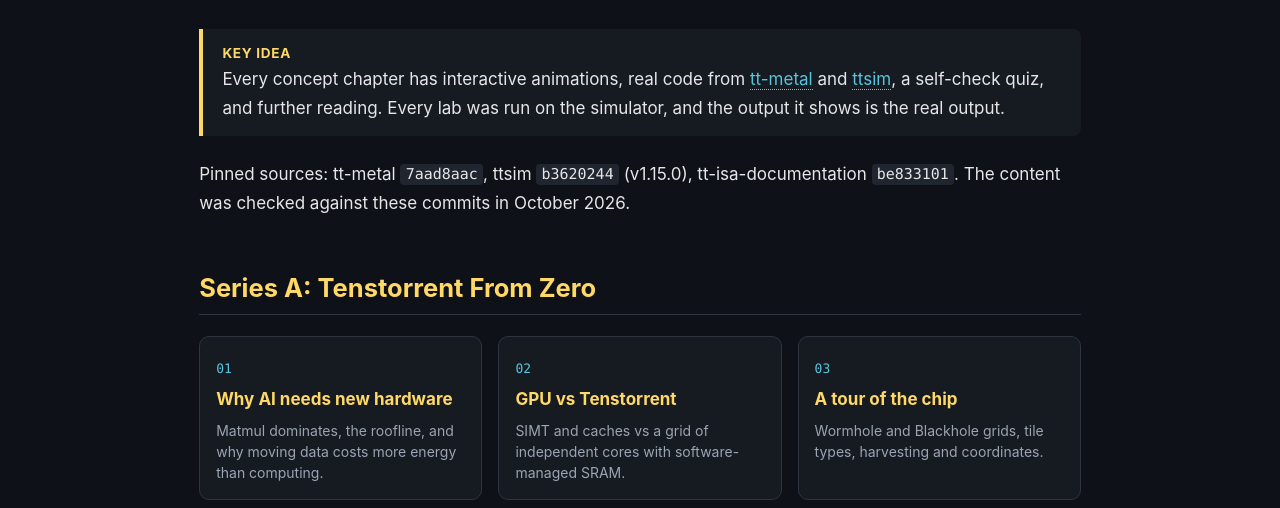
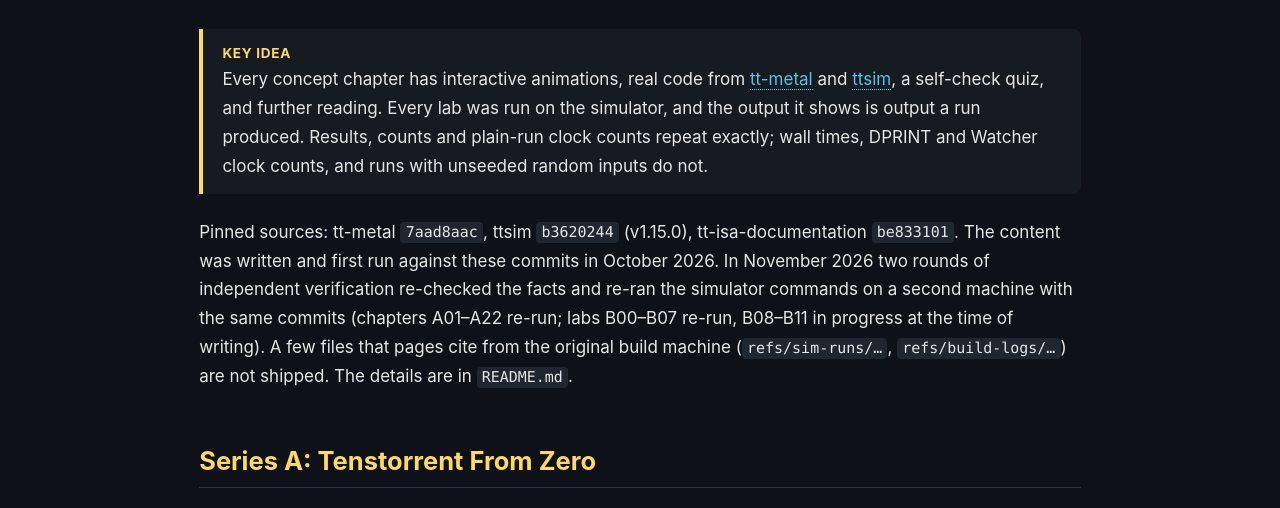
Before and after one commit to ozzyozbourne/tenstorrents, a plain HTML site: page index.html in a window 1280 px wide. Shown: the part 213-721 px from the top of the page. Drawn offline with Linux system fonts and the light colour scheme.

Commit message:
Round 2: a20-a22 simulator outputs re-run and confirmed; README, index and feasibility notes state what was re-verified
Co-Authored-By: Claude Fable 5.2 <noreply@anthropic.com>
Claude-Session: https://claude.ai/code/session_01KZaybM7UeU421cHUGFEnj2

```diff
--- a/index.html
+++ b/index.html
@@ -5,8 +5,8 @@
 <main>
 <h1>Tenstorrent From Zero</h1>
 <p class="subtitle">A novice-to-expert series on Tenstorrent AI accelerators. It covers why they exist, how the hardware works, how to program it, and how to verify every idea on the <code>ttsim</code> simulator.</p>
-<div class="callout key">Every concept chapter has interactive animations, real code from <a href="https://github.com/tenstorrent/tt-metal">tt-metal</a> and <a href="https://github.com/tenstorrent/ttsim">ttsim</a>, a self-check quiz, and further reading. Every lab was run on the simulator, and the output it shows is the real output.</div>
-<p>Pinned sources: tt-metal <code>7aad8aac</code>, ttsim <code>b3620244</code> (v1.15.0), tt-isa-documentation <code>be833101</code>. The content was checked against these commits in October 2026.</p>
+<div class="callout key">Every concept chapter has interactive animations, real code from <a href="https://github.com/tenstorrent/tt-metal">tt-metal</a> and <a href="https://github.com/tenstorrent/ttsim">ttsim</a>, a self-check quiz, and further reading. Every lab was run on the simulator, and the output it shows is output a run produced. Results, counts and plain-run clock counts repeat exactly; wall times, DPRINT and Watcher clock counts, and runs with unseeded random inputs do not.</div>
+<p>Pinned sources: tt-metal <code>7aad8aac</code>, ttsim <code>b3620244</code> (v1.15.0), tt-isa-documentation <code>be833101</code>. The content was written and first run against these commits in October 2026. In November 2026 two rounds of independent verification re-checked the facts and re-ran the simulator commands on a second machine with the same commits (chapters A01–A22 re-run; labs B00–B07 re-run, B08–B11 in progress at the time of writing). A few files that pages cite from the original build machine (<code>refs/sim-runs/…</code>, <code>refs/build-logs/…</code>) are not shipped. The details are in <code>README.md</code>.</p>
 <h2 id="series-a">Series A: Tenstorrent From Zero</h2>
 <div class="cards"><a class="card" href="chapters/a01-why-new-hardware.html"><span class="n">01</span><h4>Why AI needs new hardware</h4><p>Matmul dominates, the roofline, and why moving data costs more energy than computing.</p></a>
 <a class="card" href="chapters/a02-gpu-vs-tenstorrent.html"><span class="n">02</span><h4>GPU vs Tenstorrent</h4><p>SIMT and caches vs a grid of independent cores with software-managed SRAM.</p></a>
```
Also changed, not shown: sim-labs/b05-noc-and-dram.html (+2 -2 lines), 1 other file.
